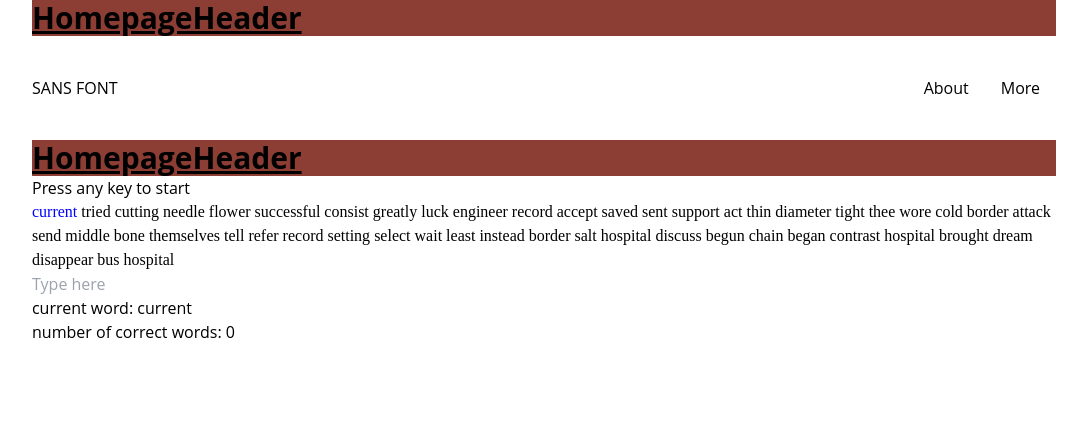
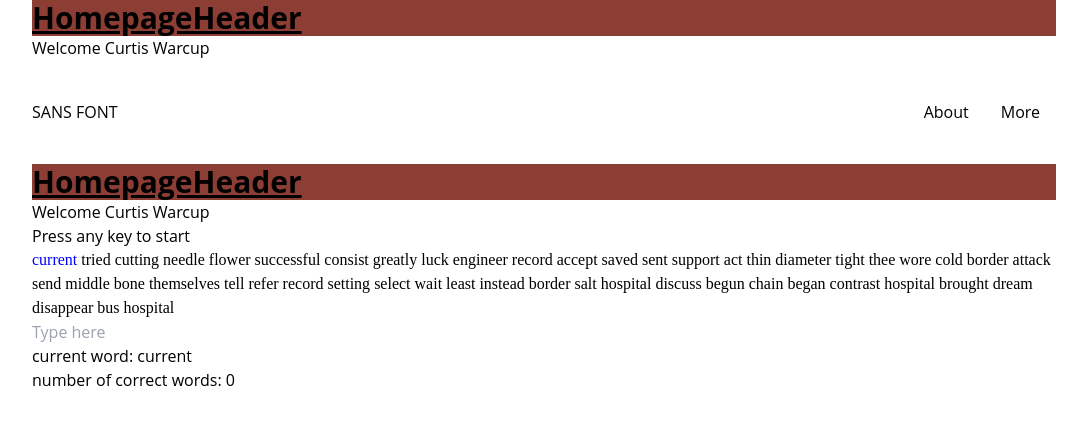
Before and after one commit to maxwellsquared/cthulhu-teaches-typing, a React (Create React App) app: page / in a window 1280 px wide. Shown: the top 424 px of the page, without its empty margins (96-1183 px from the left). Built offline with nearby package versions, Linux system fonts and the light colour scheme.

Commit message:
Start of useContext

```diff
--- a/src/App.js
+++ b/src/App.js
@@ -1,12 +1,19 @@
 import TypingField from './components/TypingField';
 import HomepageHeader from './components/HomepageHeader';
 import LayoutWrapper from './components/LayoutWrapper';
+import { UserContext } from './components/UserContext';
 
 export default function App() {
+  const value = 'Curtis Warcup';
+  //If you want to change the context value, simply update the value prop
+
+  console.log(UserContext);
   return (
-    <LayoutWrapper>
-      <HomepageHeader />
-      <TypingField />
-    </LayoutWrapper>
+    <UserContext.Provider value={value}>
+      <LayoutWrapper>
+        <HomepageHeader />
+        <TypingField />
+      </LayoutWrapper>
+    </UserContext.Provider>
   );
 }
--- a/src/components/HomepageHeader.jsx
+++ b/src/components/HomepageHeader.jsx
@@ -1,7 +1,15 @@
-import React from 'react';
+import { useContext } from 'react';
+import { UserContext } from './UserContext';
 
 const HomepageHeader = () => {
-  return <h1 className="bg-blood-red text-3xl font-bold underline">HomepageHeader</h1>;
+  const value = useContext(UserContext);
+
+  return (
+    <>
+      <h1 className="bg-blood-red text-3xl font-bold underline">HomepageHeader</h1>
+      <h3>Welcome {value}</h3>
+    </>
+  );
 };
 
 export default HomepageHeader;
--- /dev/null
+++ b/src/components/UserContext.jsx
@@ -0,0 +1,10 @@
+import { createContext } from 'react';
+
+const user = {
+  id: 1,
+  name: 'Curtis Warcup',
+  email: 'curtis@gmail.com',
+  password: 'password',
+};
+
+export const UserContext = createContext('Default value');
```
Also changed, not shown: 2 other files (tests, documents, lock files or other folders).
